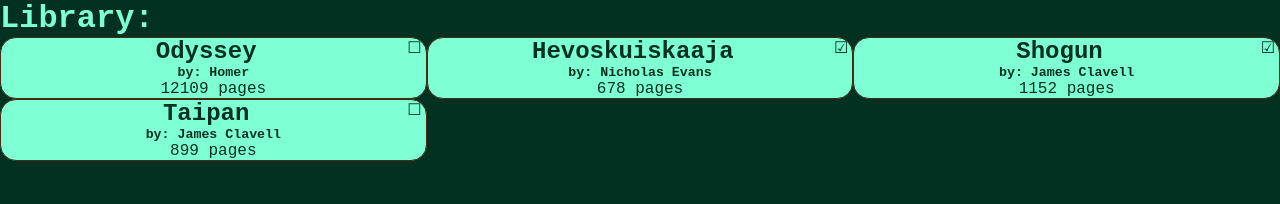
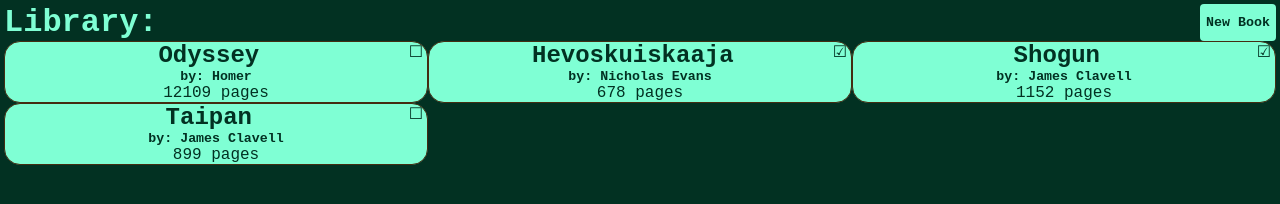
Before and after one commit to atoinonen/web-library, a plain HTML site: page index.html in a window 1280 px wide. Drawn offline with Linux system fonts and the light colour scheme.

Commit message:
Add dummy button for adding a new book
Adds a button in the html for adding a new book. Doesn't have logic yet.

```diff
--- a/index.html
+++ b/index.html
@@ -8,7 +8,10 @@
 
 </head>
 <body>
-    <h1>Library:</h1>
+    <div class="hero-header">
+        <h1>Library:</h1>
+        <button id="new-book" type="button">New Book</button>
+    </div>
     <div id="list"></div>
     <script src="script.js"></script>
 </body>
--- a/style.css
+++ b/style.css
@@ -1,14 +1,39 @@
 * {
     margin: 0;
+    font-family: 'Courier New', Courier, monospace;
 }
 
 body {
     background-color: rgb(2, 49, 34);
-    font-family: 'Courier New', Courier, monospace;
+    margin: 4px
+}
+
+.hero-header {
+    display: flex;
 }
 
 h1 {
     color: aquamarine;
+    display: inline;
+    flex: auto;
+}
+
+button#new-book {
+    background-color: aquamarine;
+    color: rgb(2, 49, 34);
+    border: none;
+    border-radius: 4px;
+    font-weight: bold;
+}
+
+button#new-book:hover {
+    background-color: rgb(96, 189, 158);
+    transition: .5s;
+}
+
+button#new-book:active {
+    color: aquamarine;
+    transition: 0s;
 }
 
 #list {
```
